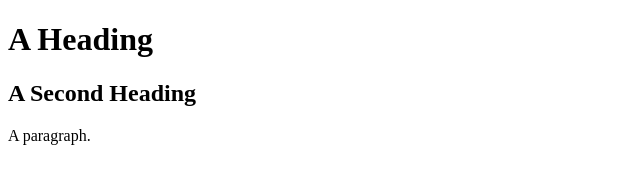
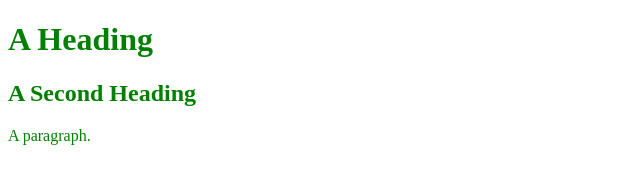
Before and after one commit to PDXCrow/abuse-stops-now, a plain HTML site: page index.html in a window 1280 px wide. Shown: the whole page, without its empty margins (0-640 px from the left). Drawn offline with Linux system fonts and the light colour scheme.

Commit message:
adding style sheet

```diff
--- a/index.html
+++ b/index.html
@@ -1,5 +1,8 @@
  <!DOCTYPE html>
 <html>
+<head>
+  <link rel="stylesheet" href="styles.css">
+</head>
 <body>
 
 <h1>A Heading</h1>
--- /dev/null
+++ b/styles.css
@@ -0,0 +1,3 @@
+body {
+  color: green;
+}
```
